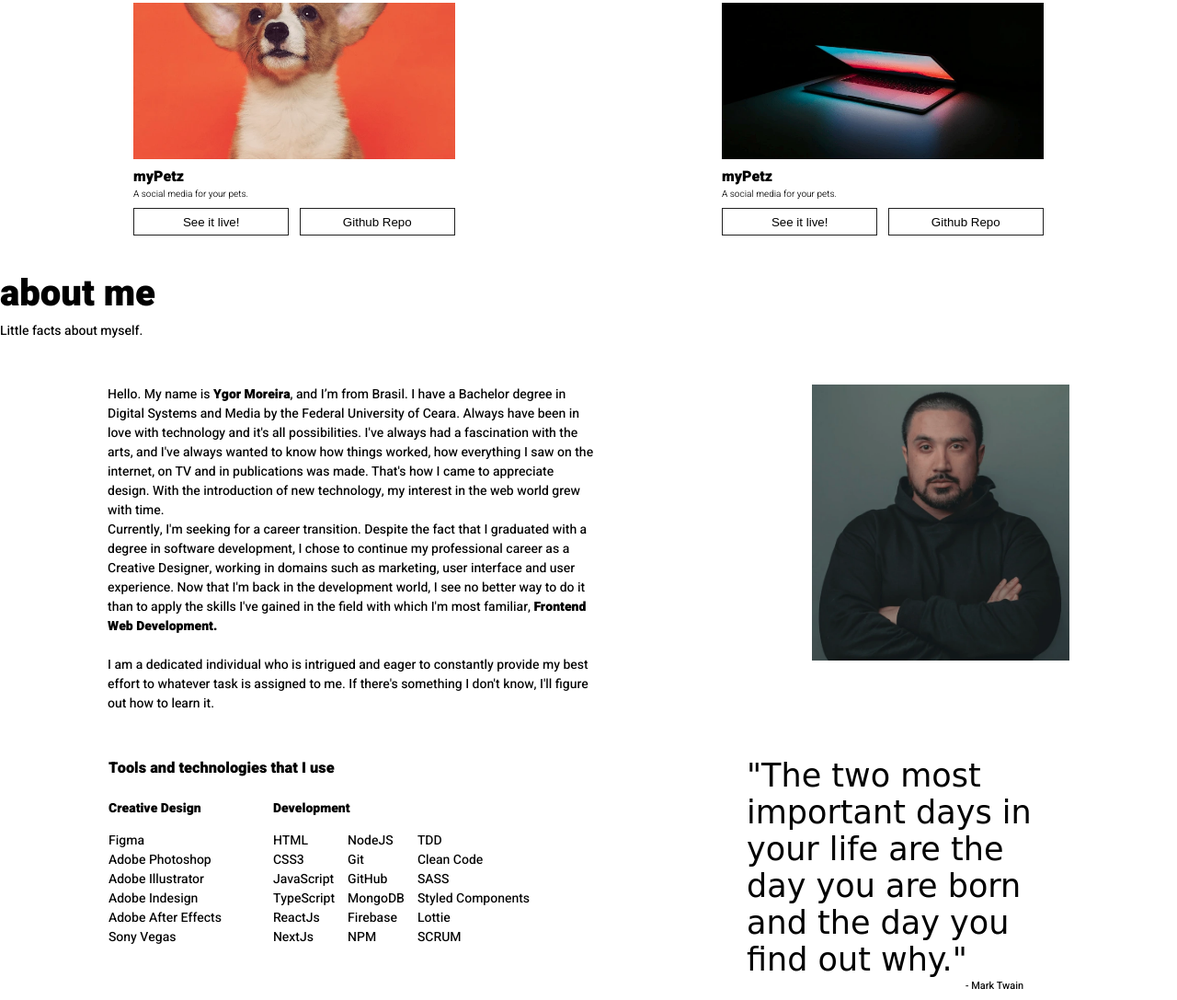
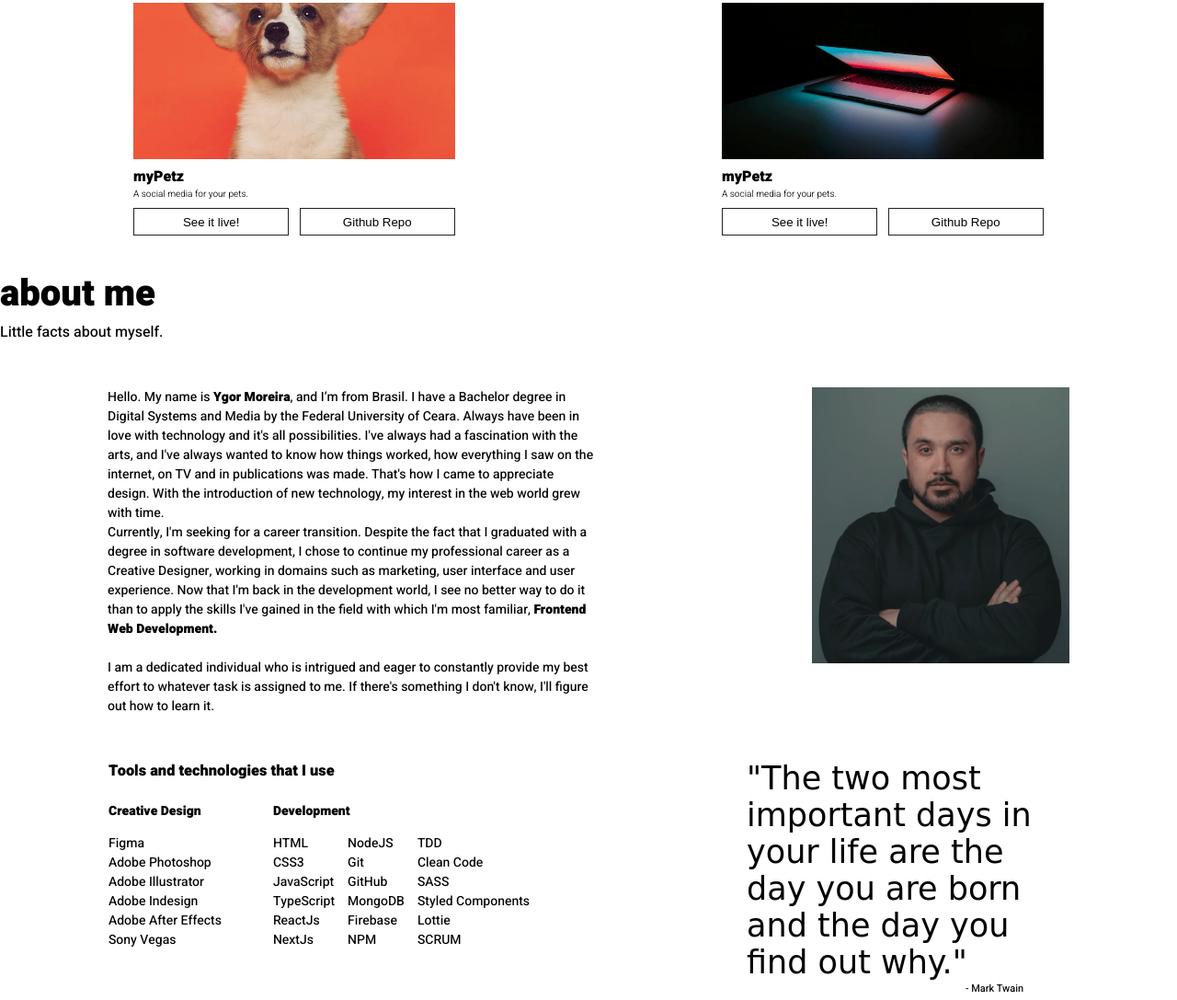
Before and after one commit to Akhi1Codes/Protfolio-design, a plain HTML site: page index.html in a window 1280 px wide. Shown: the part 1214-2301 px from the top of the page at 92% size. Drawn offline with Linux system fonts and the light colour scheme; a web font is replaced by a local one.

Commit message:
fixed classes

```diff
--- a/index.html
+++ b/index.html
@@ -85,7 +85,7 @@
         </div>
         </section>
         <section class="aboutme" id="aboutme">
-            <div class="abt-text">
+            <div class="abt-main-text">
                 <p class="pro-text-main">about me</p>
                 <p class="pro-text-sub">Little facts about myself. </p>
             </div>
```
